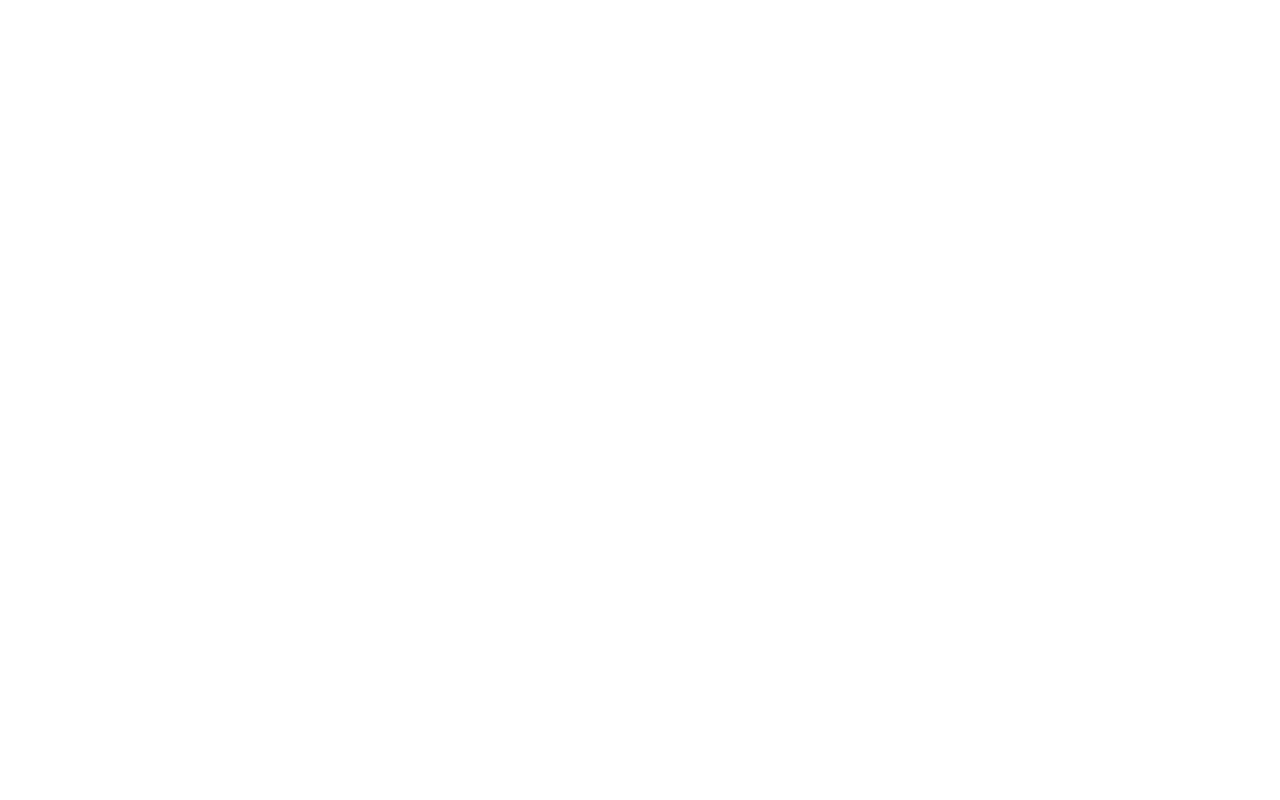
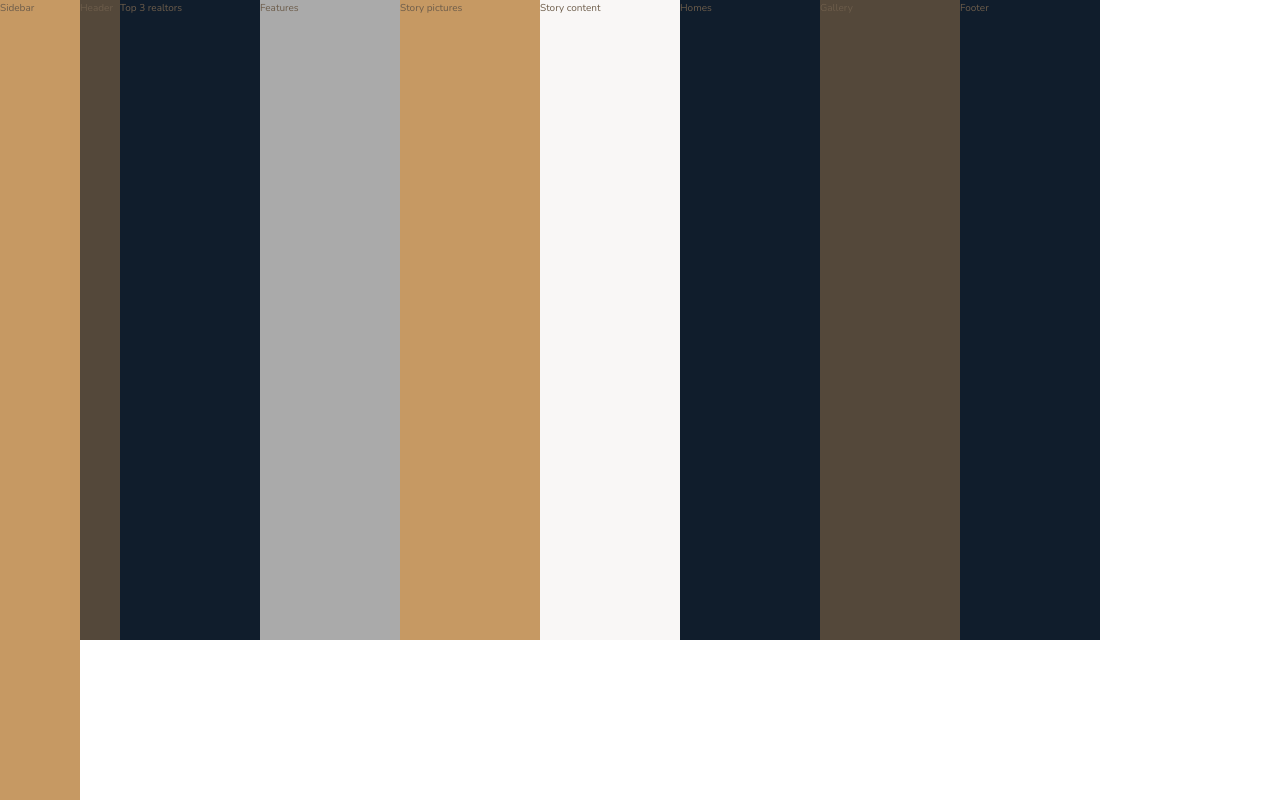
Before and after one commit to luis-k0/css-sass-nexter, a website: page index.html in a window 1280 px wide. Shown: the top 800 px of the page. Drawn offline with nearby package versions, Linux system fonts and the light colour scheme; files that its build step writes are made by us from their sources.

Commit message:
lesson 107

```diff
--- a/index.html
+++ b/index.html
@@ -1,17 +1,54 @@
 <!DOCTYPE html>
 <html lang="en">
-    <head>
-        <meta charset="UTF-8">
-        <meta name="viewport" content="width=device-width, initial-scale=1.0">
-        <meta http-equiv="X-UA-Compatible" content="ie=edge">
+  <head>
+    <meta charset="UTF-8" />
+    <meta name="viewport" content="width=device-width, initial-scale=1.0" />
+    <meta http-equiv="X-UA-Compatible" content="ie=edge" />
 
-        <link href="https://fonts.googleapis.com/css?family=Josefin+Sans:300,400,400i|Nunito:300,300i" rel="stylesheet">
-        <link rel="stylesheet" href="css/style.css">
-        <link rel="shortcut icon" type="image/png" href="img/favicon.png">
+    <link
+      href="https://fonts.googleapis.com/css?family=Josefin+Sans:300,400,400i|Nunito:300,300i"
+      rel="stylesheet"
+    />
+    <link rel="stylesheet" href="css/style.css" />
+    <link rel="shortcut icon" type="image/png" href="img/favicon.png" />
 
-        <title>nexter &mdash; your home, your freedom</title>
-    </head>
-    <body class="container">
+    <title>nexter &mdash; your home, your freedom</title>
+  </head>
+  <body class="container">
+    <div class="sidebar">
+      Sidebar
+    </div>
 
-    </body>
+    <header class="header">
+      Header
+    </header>
+
+    <div class="realtors">
+      Top 3 realtors
+    </div>
+
+    <section class="features">
+      Features
+    </section>
+
+    <div class="story__pictures">
+      Story pictures
+    </div>
+
+    <div class="story__content">
+      Story content
+    </div>
+
+    <section class="homes">
+      Homes
+    </section>
+
+    <section class="gallery">
+      Gallery
+    </section>
+
+    <footer class="footer">
+      Footer
+    </footer>
+  </body>
 </html>
--- a/package.json
+++ b/package.json
@@ -5,7 +5,7 @@
   "main": "index.js",
   "scripts": {
     "watch:sass": "node-sass sass/main.scss css/style.css -w",
-    "devserver": "live-server",
+    "devserver": "live-server --browser=firefox",
     "start": "npm-run-all --parallel devserver watch:sass",
     "compile:sass": "node-sass sass/main.scss css/style.comp.css",
     "prefix:css": "postcss --use autoprefixer -b \"last 10 versions\" css/style.comp.css -o css/style.prefix.css",
--- a/sass/_base.scss
+++ b/sass/_base.scss
@@ -1,15 +1,46 @@
 // COLOR VARIABLES
 $color-primary: #c69963;
-$color-primary-dark: #B28451;
+$color-primary-dark: #b28451;
 
 $color-secondary: #101d2c;
 
 $color-grey-light-1: #f9f7f6;
 $color-grey-light-2: #aaa;
 
-$color-grey-dark-1: #54483A;
-$color-grey-dark-2: #6D5D4B;
+$color-grey-dark-1: #54483a;
+$color-grey-dark-2: #6d5d4b;
 
 // FONT VARIABLES
 $font-primary: 'Nunito', sans-serif;
 $font-display: 'Josefin Sans', sans-serif;
+
+// RESET CSS
+*,
+*::before,
+*::after {
+  margin: 0;
+  padding: 0;
+  box-sizing: inherit;
+}
+
+html {
+  box-sizing: border-box;
+  font-size: 62.5%; // 10px/16px = 62.5% -> 1rem = 10px
+}
+
+body {
+  font-family: $font-primary;
+  color: $color-grey-dark-2;
+  font-weight: 300;
+  line-height: 1.6;
+}
+
+.container {
+  display: grid;
+  // only first defined row, others will be implicit rows
+  grid-template-rows: 80vh min-content 40vw repeat(3, min-content);
+  grid-template-columns: [sidebar-start] 8rem [sidebar-end full-start] 1fr [center-start] repeat(
+      8,
+      [col-start] minmax(min-content, 14rem) [col-end]
+    ) [center-end] 1fr [full-end];
+}
--- a/sass/_features.scss
+++ b/sass/_features.scss
@@ -0,0 +1,3 @@
+.features {
+  background-color: $color-grey-light-2;
+}
--- a/sass/_footer.scss
+++ b/sass/_footer.scss
@@ -0,0 +1,3 @@
+.footer {
+  background-color: $color-secondary;
+}
--- a/sass/_gallery.scss
+++ b/sass/_gallery.scss
@@ -0,0 +1,3 @@
+.gallery {
+  background-color: $color-grey-dark-1;
+}
--- a/sass/_header.scss
+++ b/sass/_header.scss
@@ -0,0 +1,3 @@
+.header {
+  background-color: $color-grey-dark-1;
+}
--- a/sass/_homes.scss
+++ b/sass/_homes.scss
@@ -0,0 +1,3 @@
+.homes {
+  background-color: $color-secondary;
+}
--- a/sass/_realtors.scss
+++ b/sass/_realtors.scss
@@ -0,0 +1,3 @@
+.realtors {
+  background-color: $color-secondary;
+}
--- a/sass/_sidebar.scss
+++ b/sass/_sidebar.scss
@@ -0,0 +1,5 @@
+.sidebar {
+  background-color: $color-primary;
+  grid-column: sidebar-start/sidebar-end;
+  grid-row: 1/-1;
+}
--- a/sass/_story.scss
+++ b/sass/_story.scss
@@ -0,0 +1,9 @@
+.story {
+  &__pictures {
+    background-color: $color-primary;
+  }
+
+  &__content {
+    background-color: $color-grey-light-1;
+  }
+}
```
Also changed, not shown: css/style.css (added), 1 other file.
